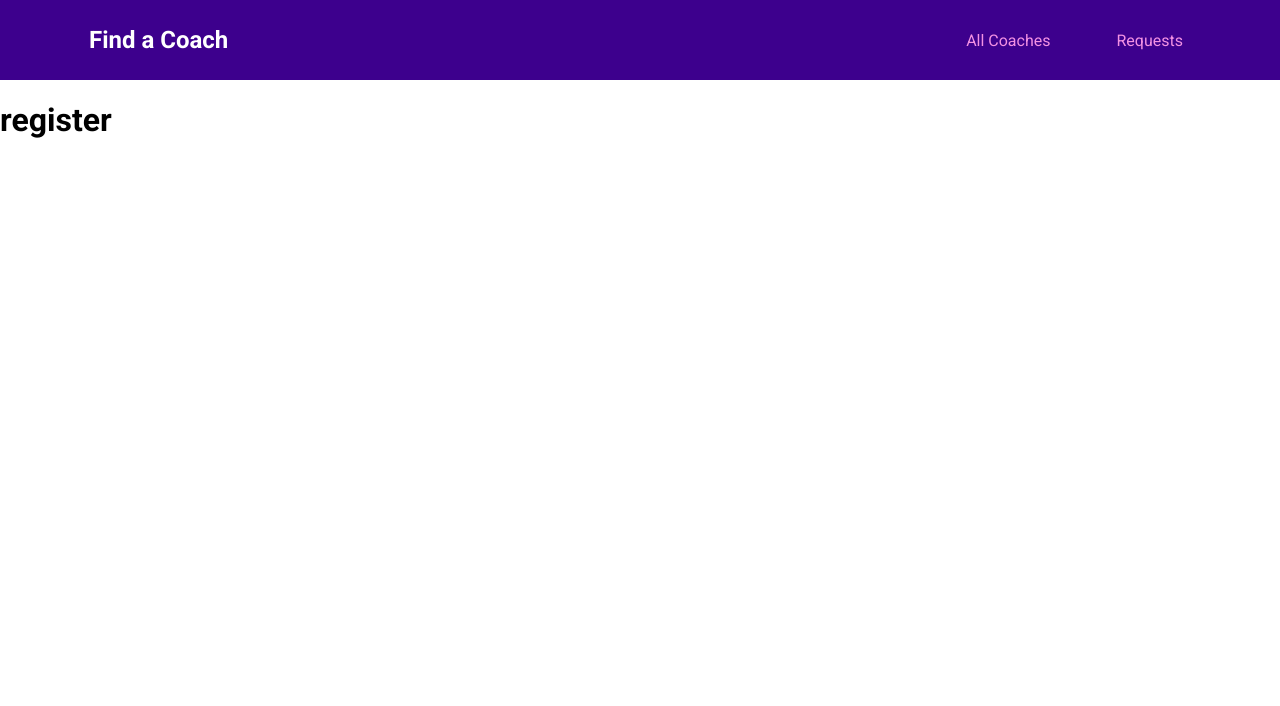
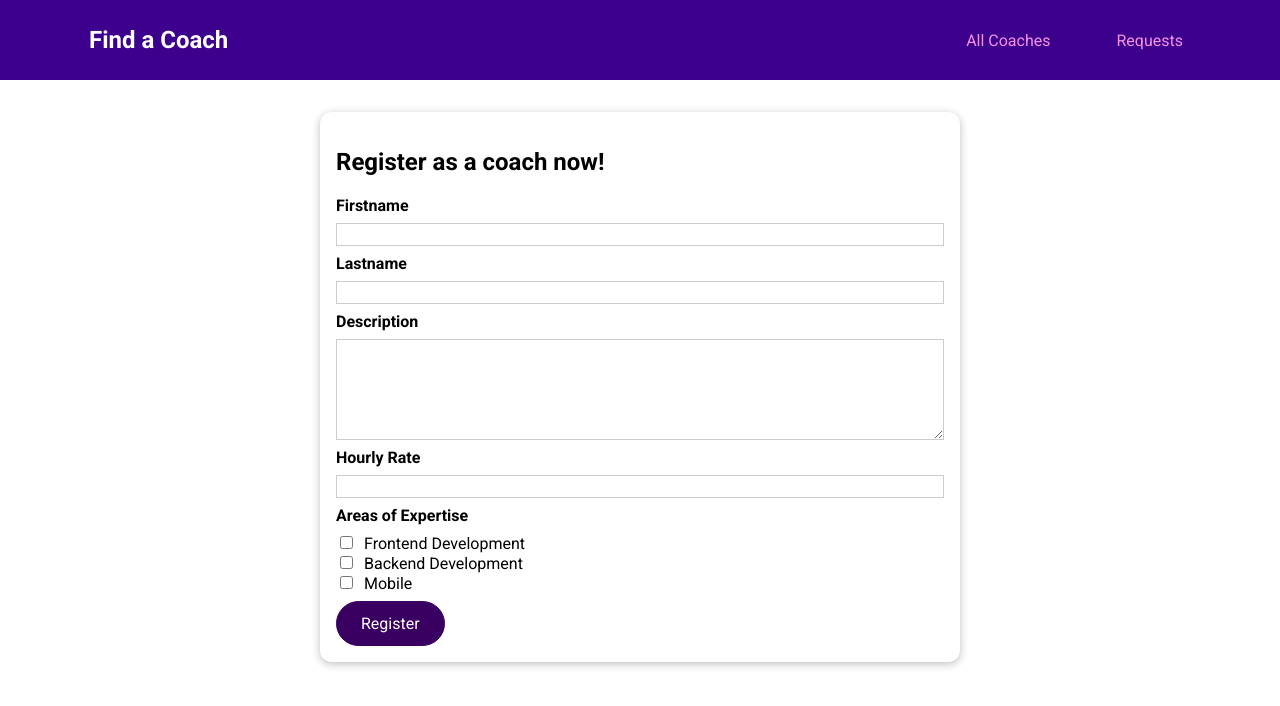
Before and after one commit to DagimAsnake/vueCli-coachApp, a Vue app: page /register in a window 1280 px wide. Shown: the top 706 px of the page. Built offline with nearby package versions, Linux system fonts and the light colour scheme.

Commit message:
added register form

```diff
--- /dev/null
+++ b/src/components/coaches/CoachForm.vue
@@ -0,0 +1,121 @@
+<template>
+  <form @submit.prevent="submitForm">
+    <div class="form-control">
+      <label for="firstname">Firstname</label>
+      <input type="text" id="firstname" v-model.trim="firstName" />
+    </div>
+    <div class="form-control">
+      <label for="lastname">Lastname</label>
+      <input type="text" id="lastname" v-model.trim="lastName" />
+    </div>
+    <div class="form-control">
+      <label for="description">Description</label>
+      <textarea id="description" rows="5" v-model.trim="description"></textarea>
+    </div>
+    <div class="form-control">
+      <label for="rate">Hourly Rate</label>
+      <input type="number" id="rate" v-model.number="rate" />
+    </div>
+    <div class="form-control">
+      <h3>Areas of Expertise</h3>
+      <div>
+        <input type="checkbox" id="frontend" value="frontend" v-model="areas" />
+        <label for="frontend">Frontend Development</label>
+      </div>
+      <div>
+        <input type="checkbox" id="backend" value="backend" v-model="areas" />
+        <label for="backend">Backend Development</label>
+      </div>
+      <div>
+        <input type="checkbox" id="mobile" value="mobile" v-model="areas" />
+        <label for="mobile">Mobile</label>
+      </div>
+    </div>
+    <base-button>Register</base-button>
+  </form>
+</template>
+
+<script>
+export default {
+  emits: ['save-data'],
+  data() {
+    return {
+      firstName: '',
+      lastName: '',
+      description: '',
+      rate: null,
+      areas: [],
+    };
+  },
+  methods: {
+    submitForm() {
+      const formData = {
+        first: this.firstName,
+        last: this.lastName,
+        desc: this.description,
+        rate: this.rate,
+        areas: this.areas
+      };
+
+      this.$emit('save-data', formData);
+    }
+  }
+};
+</script>
+
+<style scoped>
+.form-control {
+  margin: 0.5rem 0;
+}
+
+label {
+  font-weight: bold;
+  display: block;
+  margin-bottom: 0.5rem;
+}
+
+input[type="checkbox"] + label {
+  font-weight: normal;
+  display: inline;
+  margin: 0 0 0 0.5rem;
+}
+
+input,
+textarea {
+  display: block;
+  width: 100%;
+  border: 1px solid #ccc;
+  font: inherit;
+}
+
+input:focus,
+textarea:focus {
+  background-color: #f0e6fd;
+  outline: none;
+  border-color: #3d008d;
+}
+
+input[type="checkbox"] {
+  display: inline;
+  width: auto;
+  border: none;
+}
+
+input[type="checkbox"]:focus {
+  outline: #3d008d solid 1px;
+}
+
+h3 {
+  margin: 0.5rem 0;
+  font-size: 1rem;
+}
+
+.invalid label {
+  color: red;
+}
+
+.invalid input,
+.invalid textarea {
+  border: 1px solid red;
+}
+</style>
--- a/src/pages/coaches/CoachRegistration.vue
+++ b/src/pages/coaches/CoachRegistration.vue
@@ -1,13 +1,24 @@
 <template>
-  <h1>register</h1>
+  <section>
+    <base-card>
+      <h2>Register as a coach now!</h2>
+      <coach-form @save-data="saveData"></coach-form>
+    </base-card>
+  </section>
 </template>
 
 <script>
+import CoachForm from '../../components/coaches/CoachForm.vue';
+
 export default {
-
-}
+  components: {
+    CoachForm,
+  },
+  methods: {
+    saveData(data) {
+      this.$store.dispatch('coaches/registerCoach', data);
+      this.$router.replace('/coaches');
+    }
+  }
+};
 </script>
-
-<style>
-
-</style>
--- a/src/pages/coaches/CoachesList.vue
+++ b/src/pages/coaches/CoachesList.vue
@@ -6,7 +6,7 @@
     <base-card>
       <div class="controls">
         <base-button mode="outline">Refresh</base-button>
-        <base-button link to="/register">Register as Coach</base-button>
+        <base-button v-if="!isCoach" link to="/register">Register as Coach</base-button>
       </div>
       <ul v-if="hasCoaches">
         <coach-item
@@ -31,21 +31,24 @@
 export default {
   components: {
     CoachItem,
-    CoachFilter
+    CoachFilter,
   },
   data() {
     return {
       activeFilters: {
         frontend: true,
         backend: true,
-        mobile: true
-      }
+        mobile: true,
+      },
     };
   },
   computed: {
+    isCoach() {
+      return this.$store.getters['coaches/isCoach'];
+    },
     filteredCoaches() {
       const coaches = this.$store.getters['coaches/coaches'];
-      return coaches.filter(coach => {
+      return coaches.filter((coach) => {
         if (this.activeFilters.frontend && coach.areas.includes('frontend')) {
           return true;
         }
@@ -65,8 +68,8 @@
   methods: {
     setFilters(updatedFilters) {
       this.activeFilters = updatedFilters;
-    }
-  }
+    },
+  },
 };
 </script>
 
--- a/src/store/index.js
+++ b/src/store/index.js
@@ -1,11 +1,21 @@
-import { createStore } from "vuex";
+import { createStore } from 'vuex';
 
-import coachesModule from "./modules/coaches/index.js";
+import coachesModule from './modules/coaches/index.js';
 
 const store = createStore({
-    modules: {
-        coaches: coachesModule
+  modules: {
+    coaches: coachesModule
+  },
+  state() {
+    return {
+      userId: 'c3'
+    };
+  },
+  getters: {
+    userId(state) {
+      return state.userId;
     }
-})
+  }
+});
 
-export default store
+export default store;
--- a/src/store/modules/coaches/actions.js
+++ b/src/store/modules/coaches/actions.js
@@ -1 +1,14 @@
-export default {}
+export default {
+    registerCoach(context, data) {
+      const coachData = {
+        id: context.rootGetters.userId,
+        firstName: data.first,
+        lastName: data.last,
+        description: data.desc,
+        hourlyRate: data.rate,
+        areas: data.areas
+      };
+
+      context.commit('registerCoach', coachData);
+    }
+  };
--- a/src/store/modules/coaches/getters.js
+++ b/src/store/modules/coaches/getters.js
@@ -1,8 +1,13 @@
 export default {
     coaches(state) {
-        return state.coaches
+      return state.coaches;
     },
     hasCoaches(state) {
-        return state.coaches && state.coaches.length > 0
+      return state.coaches && state.coaches.length > 0;
+    },
+    isCoach(_, getters, _2, rootGetters) {
+      const coaches = getters.coaches;
+      const userId = rootGetters.userId;
+      return coaches.some(coach => coach.id === userId);
     }
-}
+  };
--- a/src/store/modules/coaches/mutations.js
+++ b/src/store/modules/coaches/mutations.js
@@ -1 +1,5 @@
-export default {}
+export default {
+    registerCoach(state, payload) {
+      state.coaches.push(payload);
+    }
+  };
```
